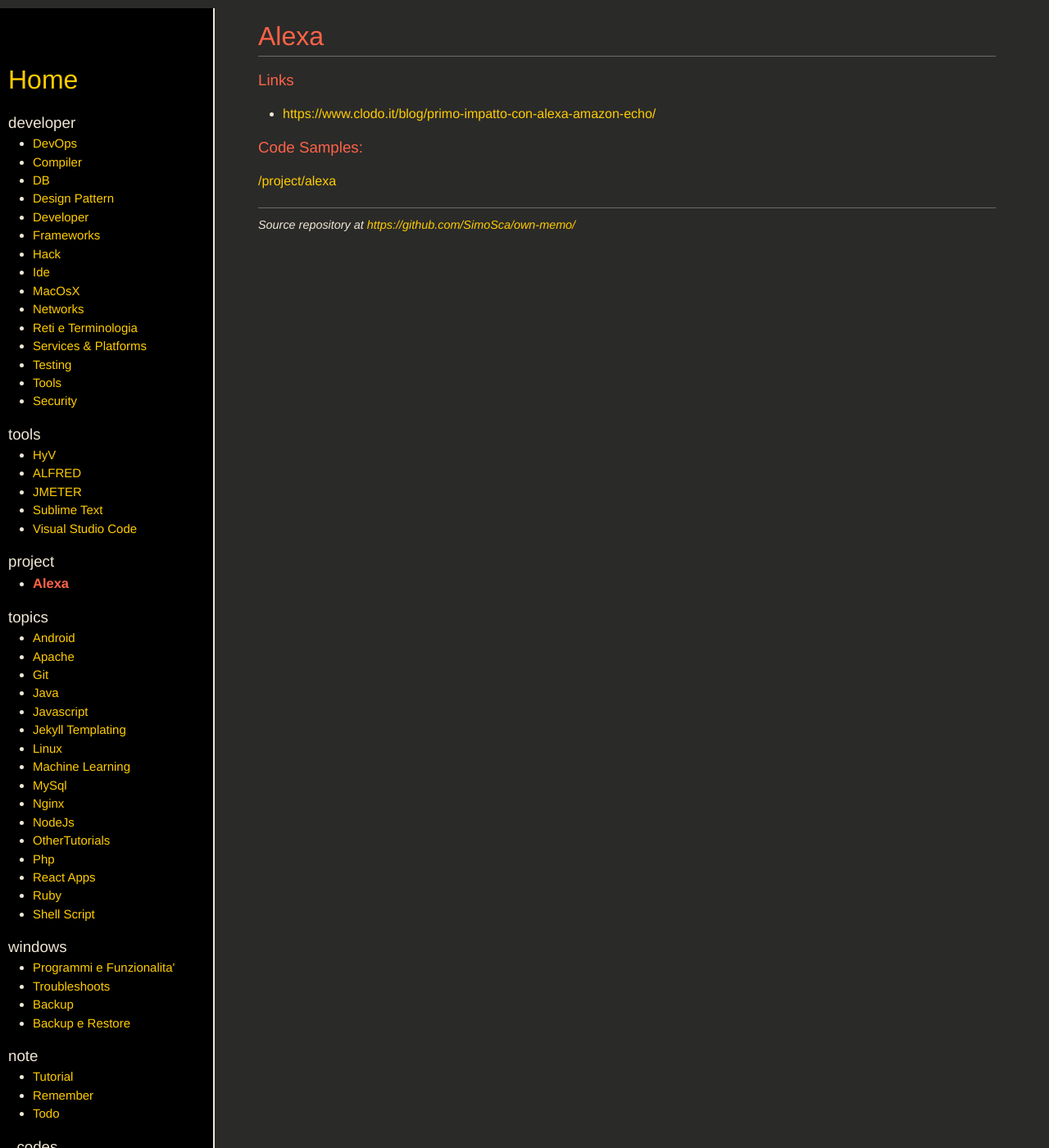
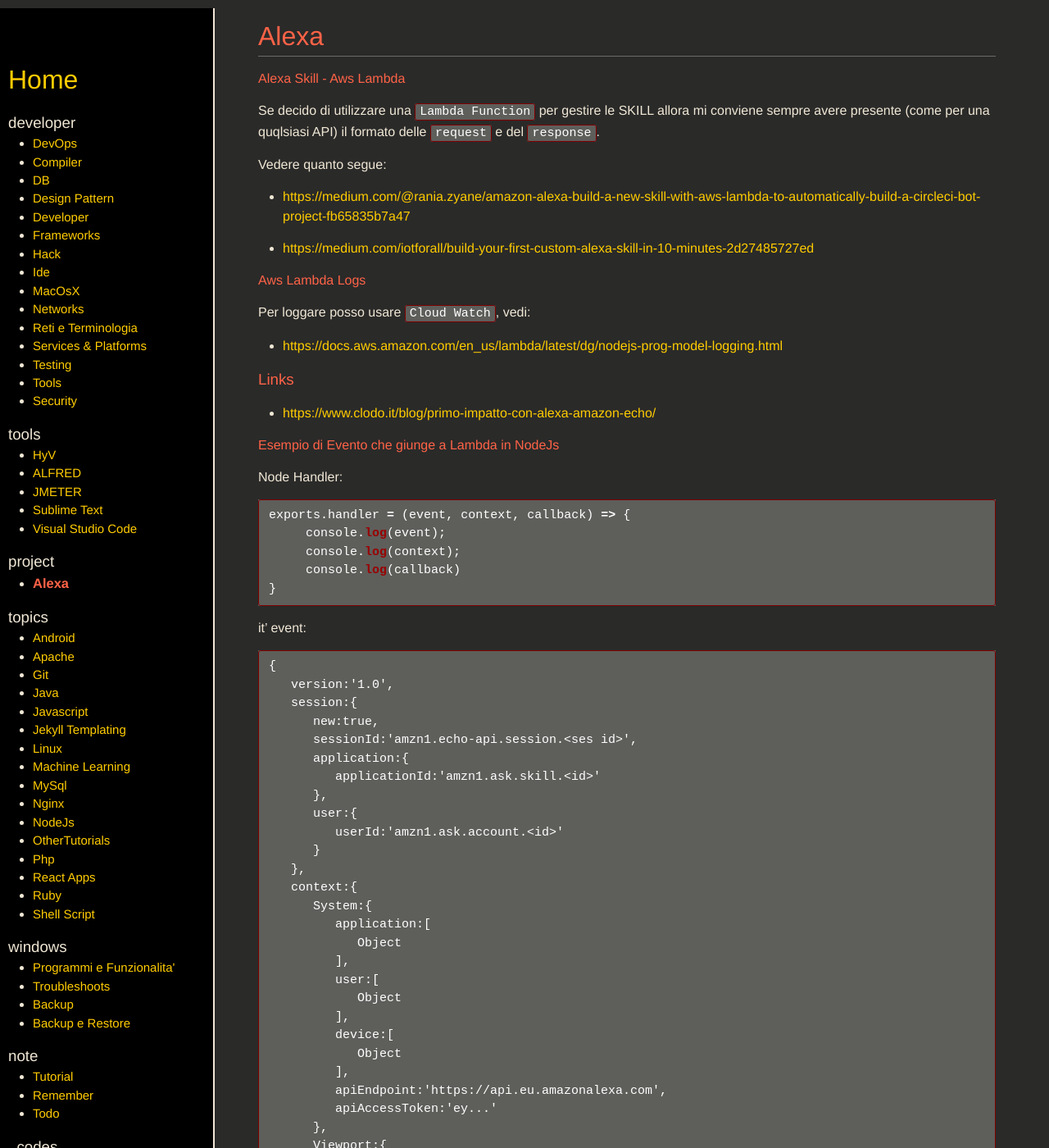
Before and after one commit to SimoSca/own-memo, a Jekyll site: the page built from _pages/project/alexa.md, in a window 1280 px wide and 1400 px high. Shown: the whole window at 82% size. Built offline with Jekyll 4.4.1, drawn with Linux system fonts in a browser that asks for light colours; nearby versions of some CDN libraries; some of the changed text lies outside the part shown.

Commit message:
[new] Added alexa notest

`````diff
--- a/_pages/project/alexa.md
+++ b/_pages/project/alexa.md
@@ -3,6 +3,130 @@
 permalink:  /project/alexa
 ---
 
+#### Alexa Skill - Aws Lambda
+
+Se decido di utilizzare una `Lambda Function` per gestire le SKILL allora mi conviene sempre avere presente (come per una quqlsiasi API)
+il formato delle `request` e del `response`.
+
+Vedere quanto segue:
+
+- [https://medium.com/@rania.zyane/amazon-alexa-build-a-new-skill-with-aws-lambda-to-automatically-build-a-circleci-bot-project-fb65835b7a47](https://medium.com/@rania.zyane/amazon-alexa-build-a-new-skill-with-aws-lambda-to-automatically-build-a-circleci-bot-project-fb65835b7a47)
+
+- [https://medium.com/iotforall/build-your-first-custom-alexa-skill-in-10-minutes-2d27485727ed](https://medium.com/iotforall/build-your-first-custom-alexa-skill-in-10-minutes-2d27485727ed)
+
+#### Aws Lambda Logs
+
+Per loggare posso usare `Cloud Watch`, vedi:
+
+- [https://docs.aws.amazon.com/en_us/lambda/latest/dg/nodejs-prog-model-logging.html](https://docs.aws.amazon.com/en_us/lambda/latest/dg/nodejs-prog-model-logging.html)
+
+
 ### Links
 
 - [https://www.clodo.it/blog/primo-impatto-con-alexa-amazon-echo/](https://www.clodo.it/blog/primo-impatto-con-alexa-amazon-echo/)
+
+
+
+#### Esempio di Evento che giunge a Lambda in NodeJs
+
+Node Handler:
+````typescript
+exports.handler = (event, context, callback) => {
+     console.log(event);
+     console.log(context);
+     console.log(callback)
+}
+````
+
+it' event:
+
+````
+{
+   version:'1.0',
+   session:{
+      new:true,
+      sessionId:'amzn1.echo-api.session.<ses id>',
+      application:{
+         applicationId:'amzn1.ask.skill.<id>'
+      },
+      user:{
+         userId:'amzn1.ask.account.<id>'
+      }
+   },
+   context:{
+      System:{
+         application:[
+            Object
+         ],
+         user:[
+            Object
+         ],
+         device:[
+            Object
+         ],
+         apiEndpoint:'https://api.eu.amazonalexa.com',
+         apiAccessToken:'ey...'
+      },
+      Viewport:{
+         experiences:[
+            Array
+         ],
+         shape:'RECTANGLE',
+         pixelWidth:1024,
+         pixelHeight:600,
+         dpi:160,
+         currentPixelWidth:1024,
+         currentPixelHeight:600,
+         touch:[
+            Array
+         ]
+      }
+   },
+   request:{
+      type:'IntentRequest',
+      requestId:'amzn1.echo-api.request.<req id>',
+      timestamp:'2018-12-09T14:20:10Z',
+      locale:'it-IT',
+      intent:{
+         name:'ripetere',
+         confirmationStatus:'NONE',
+         slots:[
+            Object
+         ]
+      },
+      dialogState:'STARTED'
+   }
+}
+````
+
+it's context:
+
+````
+{
+   callbackWaitsForEmptyEventLoop:[
+      Getter/Setter
+   ],
+   done:[
+      Function:done
+   ],
+   succeed:[
+      Function:succeed
+   ],
+   fail:[
+      Function:fail
+   ],
+   logGroupName:'/aws/lambda/<my func>',
+   logStreamName:'2018/12/09/[$LATEST]342eede57e9b4c65b67038e480488392',
+   functionName:'<my func>',
+   memoryLimitInMB:'512',
+   functionVersion:'$LATEST',
+   getRemainingTimeInMillis:[
+      Function:getRemainingTimeInMillis
+   ],
+   invokeid:'<id>',
+   awsRequestId:'<id>',
+   invokedFunctionArn:'arn:aws:lambda:eu-west-1:<my id>:function:<my func>'
+}
+````
+
+La callback invece e' una function senza dettagli.
`````
